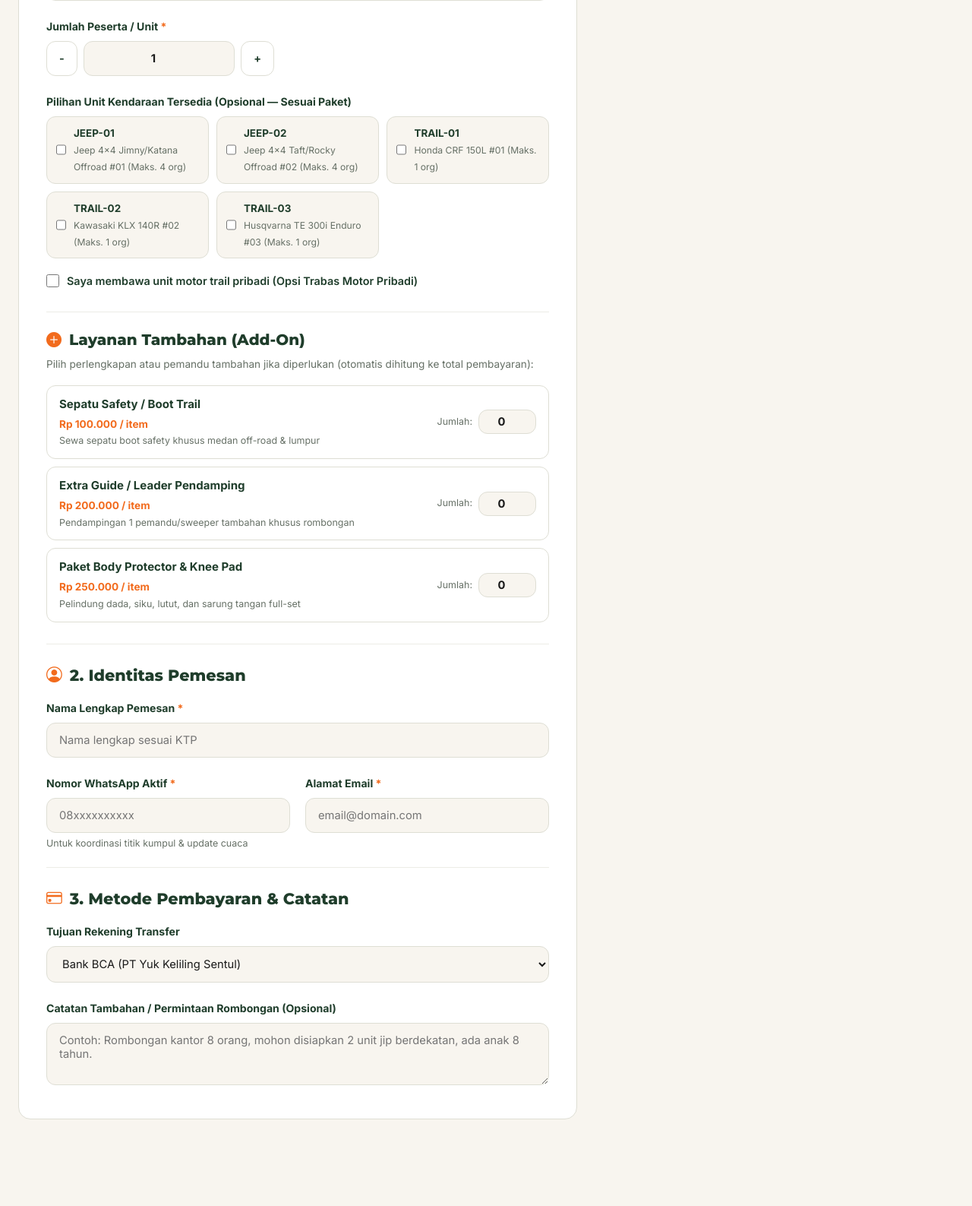
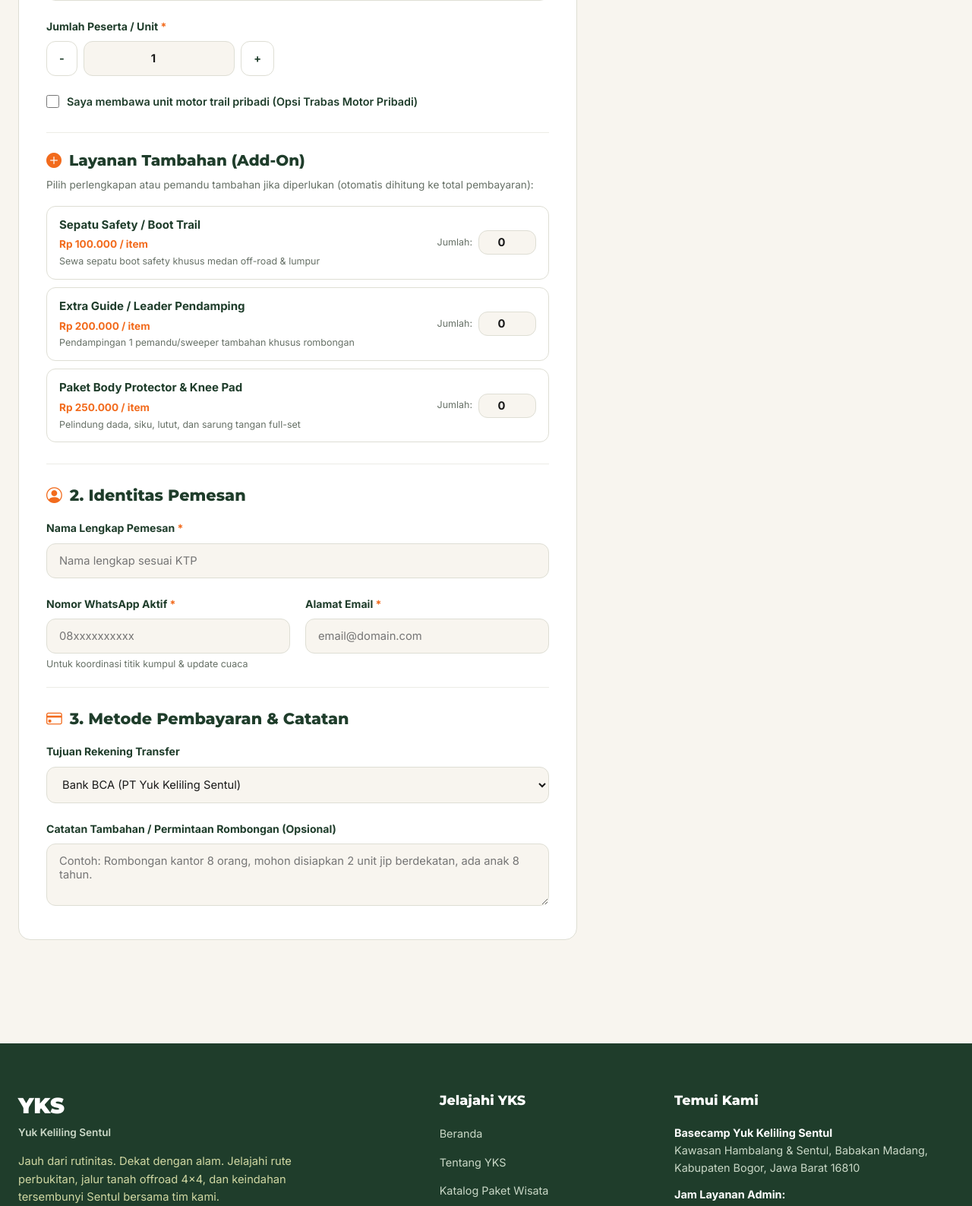
Before and after one commit to WaLMaN-s/YKS-keliling_sentul, a Laravel app: page /booking in a window 1280 px wide. Shown: the part 1161-2748 px from the top of the page at 76% size. Run offline with Laravel 12, Linux system fonts and the light colour scheme; data comes from the database, SQL or seed files in the repository; some libraries are stand-ins or nearby versions.

Commit message:
ui(booking): remove optional vehicle unit selection from booking form

```diff
--- a/resources/views/bookings/create.blade.php
+++ b/resources/views/bookings/create.blade.php
@@ -128,24 +128,6 @@
                             <button type="button" onclick="adjustCount(1)" class="btn btn-outline" style="padding: 0 16px; font-weight: 800;">+</button>
                         </div>
                     </div>
-
-                    <!-- Pilihan Unit Armada (SDD FR-07 & Tabel unit) -->
-                    @if(isset($units) && $units->isNotEmpty())
-                        <div class="form-group" style="margin-bottom: 18px;">
-                            <label class="form-label" style="font-size: 0.88rem;">Pilihan Unit Kendaraan Tersedia (Opsional — Sesuai Paket)</label>
-                            <div style="display: grid; grid-template-columns: repeat(auto-fill, minmax(210px, 1fr)); gap: 10px; margin-top: 6px;">
-                                @foreach($units as $u)
-                                    <label style="display: flex; align-items: center; gap: 10px; padding: 10px 12px; border: 1px solid var(--border); border-radius: var(--radius-md); background: var(--bg-body); cursor: pointer; font-size: 0.84rem;">
-                                        <input type="checkbox" name="unit_ids[]" value="{{ $u->id }}" style="accent-color: var(--primary); width: 16px; height: 16px;">
-                                        <div>
-                                            <strong style="color: var(--primary); display: block;">{{ $u->kode_unit }}</strong>
-                                            <span style="color: var(--text-muted); font-size: 0.76rem;">{{ $u->nama_unit }} (Maks. {{ $u->kapasitas }} org)</span>
-                                        </div>
-                                    </label>
-                                @endforeach
-                            </div>
-                        </div>
-                    @endif
 
                     <div class="form-group" style="margin-bottom: 24px;">
                         <label style="display: inline-flex; align-items: center; gap: 10px; cursor: pointer; font-size: 0.9rem; color: var(--primary); font-weight: 600;">
```
